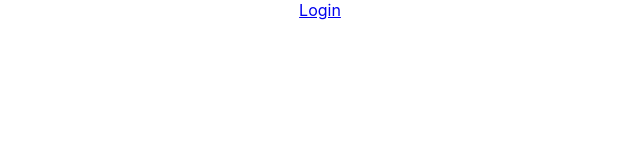
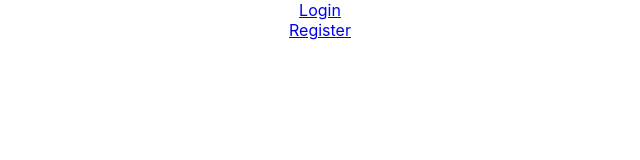
Before and after one commit to ChristianMacDonald/FamilyTreeFrontEnd, a React (Create React App) app in the folder app/: page / in a window 1280 px wide. Shown: the top 160 px of the page, without its empty margins (320-960 px from the left). Built offline with nearby package versions, Linux system fonts and the light colour scheme.

Commit message:
Use HomePage as component for / route and use RegisterForm as component for /register route

```diff
--- a/app/src/App.js
+++ b/app/src/App.js
@@ -1,19 +1,16 @@
 import './App.css';
-import { Route, Link } from 'react-router-dom';
+import { Route } from 'react-router-dom';
 
 import LoginForm from './components/LoginForm';
+import RegisterForm from './components/RegisterForm';
+import HomePage from './pages/HomePage';
 
 function App() {
   return (
     <div className="App">
-      <Route exact path="/" component={props => {
-        return (
-          <div>
-            <Link to="/login">Login</Link>
-          </div>
-        );
-      }}/>
+      <Route exact path="/" component={HomePage}/>
       <Route exact path="/login" component={LoginForm}/>
+      <Route exact path="/register" component={RegisterForm}/>
     </div>
   );
 }
```
